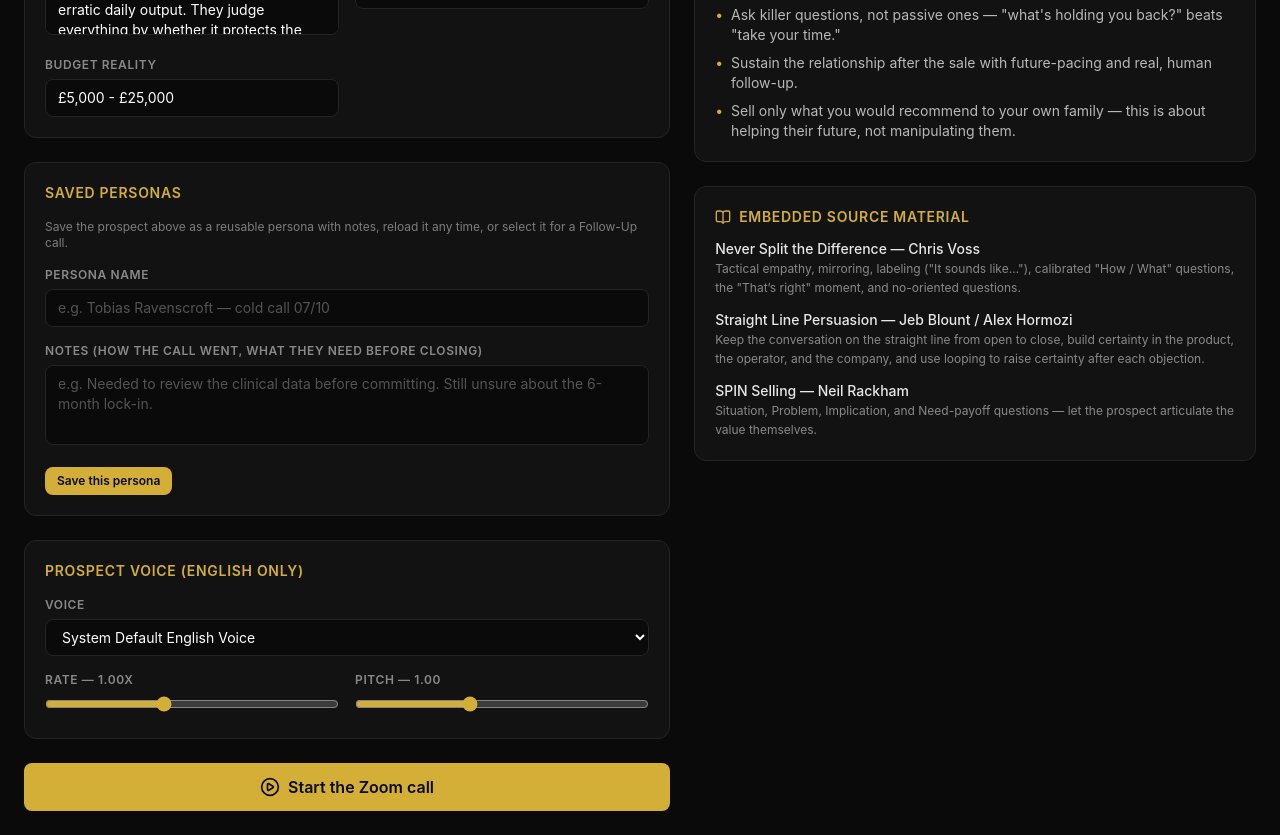
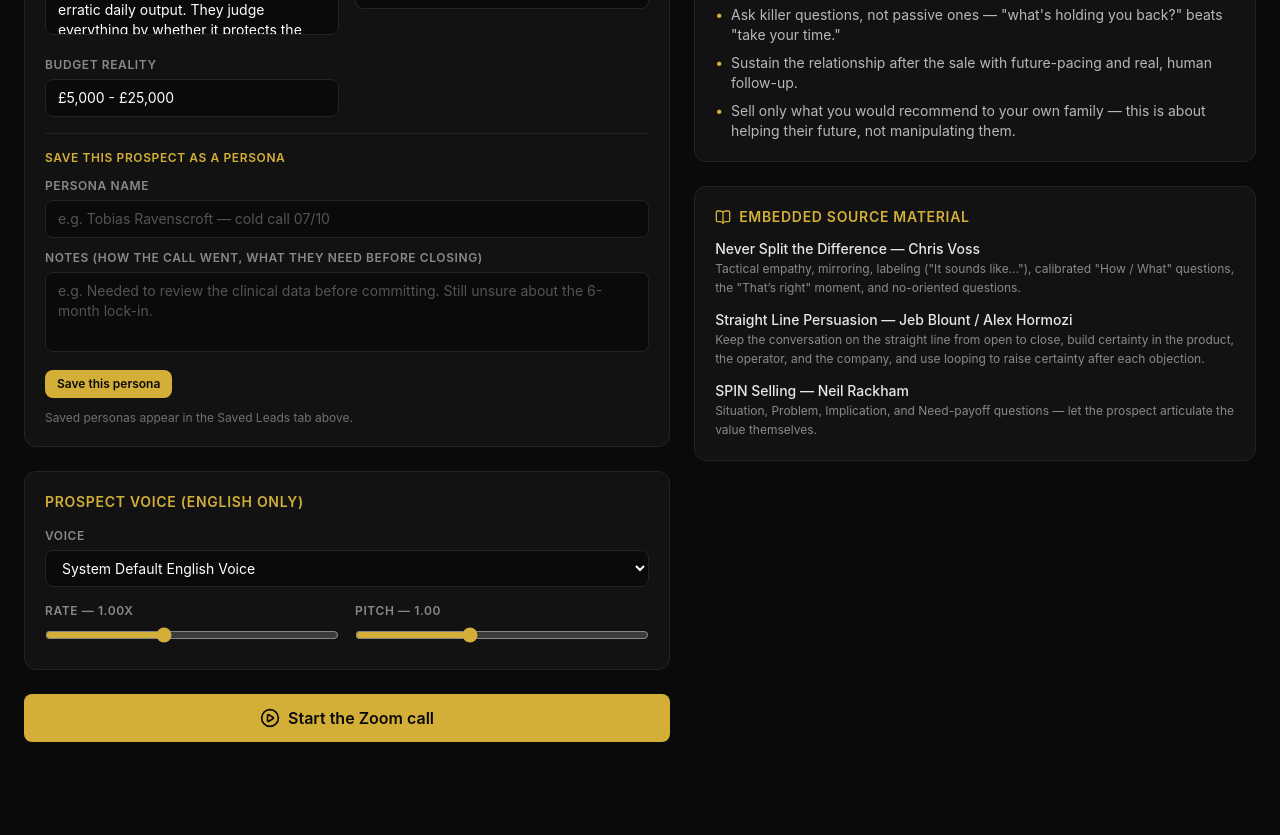
Before and after one commit to 0007sukushi/role-play-portal, a React (Vite) app: page / in a window 1280 px wide. Shown: the part 1500-2335 px from the top of the page. After the commit the page ends 2266 px from the top, so only its background shows below. Built offline with nearby package versions, Linux system fonts and the light colour scheme.

Commit message:
Add follow-up offer, persona save/load, fix angel investor terms

```diff
--- a/src/App.jsx
+++ b/src/App.jsx
@@ -2,19 +2,21 @@
 import Header from './components/Header'
 import Tabs from './components/Tabs'
 import SetupTab from './components/SetupTab'
+import SavedLeadsTab from './components/SavedLeadsTab'
 import ZoomRoom from './components/ZoomRoom'
 import Scorecard from './components/Scorecard'
 import {
   DEFAULT_SCENARIO,
   EXPERT_CLOSERS,
+  applyPersonaOffer,
   buildProspectSystemPrompt,
   buildScorecardPrompt,
   randomProspect,
 } from './lib/salesEngine'
-import { listPersonas, savePersona, deletePersona } from './lib/personaStore'
 import { callGemini, parseJsonResponse, transcriptToContents } from './lib/gemini'
 import { useSpeechRecognition } from './lib/useSpeechRecognition'
 import { useSpeechSynthesis } from './lib/useSpeechSynthesis'
+import { listPersonas, savePersona, deletePersona } from './lib/personaStore'
 
 const API_KEY_STORAGE = 'rpp.geminiApiKey'
 const SCENARIO_STORAGE = 'rpp.scenario'
@@ -142,65 +144,28 @@
     setScenario((prev) => ({ ...prev, ...randomProspect(prev.offerId) }))
   }, [])
 
-  const handleSavePersona = useCallback(
-    (name, notes) => {
-      savePersona({
-        name,
-        notes,
-        prospectName: scenario.prospectName,
-        prospectRole: scenario.prospectRole,
-        prospectCompany: scenario.prospectCompany,
-        prospectGender: scenario.prospectGender,
-        industry: scenario.industry,
-        difficulty: scenario.difficulty,
-        mood: scenario.mood,
-        primaryPain: scenario.primaryPain,
-        hiddenObjection: scenario.hiddenObjection,
-        budget: scenario.budget,
-        prospectFocus: scenario.prospectFocus,
-        sourceOfferId: scenario.offerId,
-      })
-      setPersonas(listPersonas())
-    },
-    [scenario],
-  )
-
-  const handleLoadPersona = useCallback((persona) => {
-    setScenario((prev) => ({
-      ...prev,
-      prospectName: persona.prospectName,
-      prospectRole: persona.prospectRole,
-      prospectCompany: persona.prospectCompany,
-      prospectGender: persona.prospectGender,
-      industry: persona.industry,
-      difficulty: persona.difficulty,
-      mood: persona.mood,
-      primaryPain: persona.primaryPain,
-      hiddenObjection: persona.hiddenObjection,
-      budget: persona.budget,
-      prospectFocus: persona.prospectFocus,
-      selectedPersonaId: persona.id,
-      personaNotes: persona.notes,
-    }))
-  }, [])
-
-  const handleDeletePersona = useCallback((id) => {
-    deletePersona(id)
-    setPersonas(listPersonas())
-  }, [])
-
   const setObjectionLevel = useCallback((lvl) => {
     setScenario((prev) => ({ ...prev, objectionLevel: lvl }))
   }, [])
 
-  const startCall = () => {
-    resetCall()
-    setScorecard(null)
-    setScorecardError(null)
-    setCallError(apiKey ? null : 'Add your Gemini API key in the header to start the call.')
-    setCallActive(true)
-    setTab('room')
-  }
+  // overrideScenario, when passed, is applied synchronously to scenarioRef
+  // so the very first message of the call uses the right data immediately —
+  // fixes the stale-data bug when starting a call straight from a saved persona.
+  const startCall = useCallback(
+    (overrideScenario) => {
+      if (overrideScenario) {
+        scenarioRef.current = overrideScenario
+        setScenario(overrideScenario)
+      }
+      resetCall()
+      setScorecard(null)
+      setScorecardError(null)
+      setCallError(apiKeyRef.current ? null : 'Add your Gemini API key in the header to start the call.')
+      setCallActive(true)
+      setTab('room')
+    },
+    [resetCall],
+  )
 
   const openTab = (next) => {
     if (next === 'room' && !callActive) startCall()
@@ -236,6 +201,48 @@
     generateScorecard(call)
   }
 
+  const handleSavePersona = useCallback(
+    (name, notes) => {
+      savePersona({
+        name,
+        notes,
+        prospectName: scenario.prospectName,
+        prospectRole: scenario.prospectRole,
+        prospectCompany: scenario.prospectCompany,
+        prospectGender: scenario.prospectGender,
+        industry: scenario.industry,
+        difficulty: scenario.difficulty,
+        mood: scenario.mood,
+        primaryPain: scenario.primaryPain,
+        hiddenObjection: scenario.hiddenObjection,
+        budget: scenario.budget,
+        prospectFocus: scenario.prospectFocus,
+        sourceOfferId: scenario.offerId,
+      })
+      setPersonas(listPersonas())
+    },
+    [scenario],
+  )
+
+  const handleDeletePersona = useCallback((id) => {
+    deletePersona(id)
+    setPersonas(listPersonas())
+  }, [])
+
+  const handleFollowUp = useCallback(
+    (persona) => {
+      startCall(applyPersonaOffer(persona, 'follow-up'))
+    },
+    [startCall],
+  )
+
+  const handlePractice = useCallback(
+    (persona) => {
+      startCall(applyPersonaOffer(persona, persona.sourceOfferId || 'founding-circle'))
+    },
+    [startCall],
+  )
+
   return (
     <div className="min-h-full bg-ink">
       <Header apiKey={apiKey} onApiKeyChange={setApiKey} />
@@ -247,12 +254,17 @@
             onChange={setScenario}
             onReset={() => setScenario(DEFAULT_SCENARIO)}
             onRandomize={randomizeProspect}
-            onStartCall={startCall}
+            onStartCall={() => startCall()}
             voices={voices}
+            onSavePersona={handleSavePersona}
+          />
+        )}
+        {tab === 'leads' && (
+          <SavedLeadsTab
             personas={personas}
-            onSavePersona={handleSavePersona}
-            onLoadPersona={handleLoadPersona}
-            onDeletePersona={handleDeletePersona}
+            onFollowUp={handleFollowUp}
+            onPractice={handlePractice}
+            onDelete={handleDeletePersona}
           />
         )}
         {tab === 'room' && (
--- /dev/null
+++ b/src/components/SavedLeadsTab.jsx
@@ -0,0 +1,63 @@
+import { PhoneCall, PlayCircle, Trash2, Users } from 'lucide-react'
+
+export default function SavedLeadsTab({ personas, onFollowUp, onPractice, onDelete }) {
+  if (!personas || personas.length === 0) {
+    return (
+      <div className="card flex flex-col items-center gap-3 py-16 text-center text-white/60">
+        <Users className="h-6 w-6 text-gold" />
+        <p>No saved personas yet.</p>
+        <p className="text-xs text-white/40">
+          Build a prospect in Setup & Scenario Config, then hit "Save this persona" to see it here.
+        </p>
+      </div>
+    )
+  }
+
+  return (
+    <div className="grid gap-4 sm:grid-cols-2 lg:grid-cols-3">
+      {personas.map((p) => (
+        <div key={p.id} className="card space-y-3">
+          <div className="flex items-start justify-between gap-2">
+            <div className="min-w-0">
+              <p className="truncate text-sm font-semibold text-gold">{p.name}</p>
+              <p className="truncate text-xs text-white/50">
+                {p.prospectName} · {p.prospectRole} at {p.prospectCompany}
+              </p>
+            </div>
+            <button
+              type="button"
+              onClick={() => onDelete?.(p.id)}
+              className="shrink-0 rounded-md p-1.5 text-white/30 transition hover:bg-red-500/10 hover:text-red-300"
+              title="Delete persona"
+            >
+              <Trash2 className="h-4 w-4" />
+            </button>
+          </div>
+
+          {p.notes && (
+            <p className="rounded-lg border border-edge bg-ink px-3 py-2 text-xs leading-relaxed text-white/60">
+              {p.notes}
+            </p>
+          )}
+
+          <div className="flex flex-wrap gap-2 pt-1">
+            <button
+              type="button"
+              onClick={() => onFollowUp?.(p)}
+              className="btn-gold !px-3 !py-1.5 text-xs"
+            >
+              <PhoneCall className="h-3.5 w-3.5" /> Follow-Up Call
+            </button>
+            <button
+              type="button"
+              onClick={() => onPractice?.(p)}
+              className="btn-ghost !px-3 !py-1.5 text-xs"
+            >
+              <PlayCircle className="h-3.5 w-3.5" /> Practice Call
+            </button>
+          </div>
+        </div>
+      ))}
+    </div>
+  )
+}
--- a/src/components/SetupTab.jsx
+++ b/src/components/SetupTab.jsx
@@ -22,23 +22,12 @@
   )
 }
 
-export default function SetupTab({
-  scenario,
-  onChange,
-  onReset,
-  onRandomize,
-  onStartCall,
-  voices,
-  personas = [],
-  onSavePersona,
-  onLoadPersona,
-  onDeletePersona,
-}) {
+export default function SetupTab({ scenario, onChange, onReset, onRandomize, onStartCall, voices, onSavePersona }) {
   const set = (key) => (e) => onChange({ ...scenario, [key]: e.target.value })
   const [personaName, setPersonaName] = useState('')
   const [personaNotesDraft, setPersonaNotesDraft] = useState('')
+  const [saved, setSaved] = useState(false)
 
-  // Filter strictly for English voices to prevent German/Arabic/other language bugs
   const englishVoices = voices.filter((v) => !v.lang || v.lang.toLowerCase().startsWith('en'))
   const sortedVoices = [...englishVoices].sort((a, b) => {
     const aIsGood = a.name.includes('Microsoft') || a.name.includes('Natural') || a.name.includes('Google') ? 1 : 0
@@ -48,10 +37,18 @@
 
   const personaEnabled = Boolean(scenario.enableCloserPersona)
 
+  const handleSave = () => {
+    if (!personaName.trim()) return
+    onSavePersona?.(personaName.trim(), personaNotesDraft.trim())
+    setPersonaName('')
+    setPersonaNotesDraft('')
+    setSaved(true)
+    setTimeout(() => setSaved(false), 2000)
+  }
+
   return (
     <div className="grid gap-6 lg:grid-cols-[minmax(0,1.15fr)_minmax(0,1fr)]">
       <section className="space-y-6">
-        {/* Choose an offer */}
         <div className="card space-y-3">
           <h2 className="text-sm font-semibold uppercase tracking-wider text-gold">Choose an offer</h2>
           <div className="flex flex-wrap gap-2">
@@ -81,7 +78,6 @@
           </p>
         </div>
 
-        {/* Expert Closer Persona Toggle & Picker */}
         <div className="card space-y-4">
           <div className="flex items-center justify-between">
             <div>
@@ -128,7 +124,6 @@
           )}
         </div>
 
-        {/* Offer Details */}
         <div className="card space-y-4">
           <div className="flex items-center justify-between">
             <h2 className="flex items-center gap-2 text-sm font-semibold uppercase tracking-wider text-gold">
@@ -152,7 +147,6 @@
           </Field>
         </div>
 
-        {/* AI Prospect */}
         <div className="card space-y-4">
           <div className="flex items-center justify-between">
             <h2 className="text-sm font-semibold uppercase tracking-wider text-gold">AI Prospect</h2>
@@ -219,15 +213,9 @@
               <input className="field" value={scenario.budget} onChange={set('budget')} />
             </Field>
           </div>
-        </div>
 
-        {/* Saved Personas */}
-        <div className="card space-y-4">
-          <h2 className="text-sm font-semibold uppercase tracking-wider text-gold">Saved Personas</h2>
-          <p className="text-xs text-white/45">
-            Save the prospect above as a reusable persona with notes, reload it any time, or select it for a
-            Follow-Up call.
-          </p>
+          <div className="space-y-3 border-t border-edge pt-4">
+            <h3 className="text-xs font-semibold uppercase tracking-wider text-gold">Save this prospect as a persona</h3>
             <Field label="Persona name">
               <input
                 className="field"
@@ -244,49 +232,13 @@
                 placeholder="e.g. Needed to review the clinical data before committing. Still unsure about the 6-month lock-in."
               />
             </Field>
-          <button
-            type="button"
-            onClick={() => {
-              if (!personaName.trim()) return
-              onSavePersona?.(personaName.trim(), personaNotesDraft.trim())
-              setPersonaName('')
-              setPersonaNotesDraft('')
-            }}
-            className="btn-gold !px-3 !py-1.5 text-xs"
-          >
-            Save this persona
+            <button type="button" onClick={handleSave} className="btn-gold !px-3 !py-1.5 text-xs">
+              {saved ? 'Saved ✓' : 'Save this persona'}
             </button>
-
-          {personas.length > 0 && (
-            <div className="space-y-2 border-t border-edge pt-3">
-              {personas.map((p) => (
-                <div
-                  key={p.id}
-                  className="flex items-center justify-between gap-2 rounded-lg border border-edge bg-ink px-3 py-2"
-                >
-                  <div className="min-w-0">
-                    <p className="truncate text-sm font-medium text-white/85">{p.name}</p>
-                    {p.notes && <p className="truncate text-xs text-white/45">{p.notes}</p>}
-                  </div>
-                  <div className="flex shrink-0 gap-2">
-                    <button type="button" onClick={() => onLoadPersona?.(p)} className="btn-ghost !px-2 !py-1 text-[11px]">
-                      Load
-                    </button>
-                    <button
-                      type="button"
-                      onClick={() => onDeletePersona?.(p.id)}
-                      className="btn-ghost !px-2 !py-1 text-[11px] text-red-300"
-                    >
-                      Delete
-                    </button>
+            <p className="text-xs text-white/40">Saved personas appear in the Saved Leads tab above.</p>
           </div>
         </div>
-              ))}
-            </div>
-          )}
-        </div>
 
-        {/* Prospect Voice (English Only) */}
         <div className="card space-y-4">
           <h2 className="text-sm font-semibold uppercase tracking-wider text-gold">Prospect Voice (English Only)</h2>
           <Field label="Voice">
@@ -334,7 +286,6 @@
         </button>
       </section>
 
-      {/* Right Sidebar */}
       <aside className="space-y-6">
         <div className="card space-y-4">
           <h2 className="flex items-center gap-2 text-sm font-semibold uppercase tracking-wider text-gold">
--- a/src/components/Tabs.jsx
+++ b/src/components/Tabs.jsx
@@ -1,7 +1,8 @@
-import { ClipboardCheck, Settings2, Video } from 'lucide-react'
+import { ClipboardCheck, Settings2, Users, Video } from 'lucide-react'
 
 const TABS = [
   { id: 'setup', label: 'Setup & Scenario Config', icon: Settings2 },
+  { id: 'leads', label: 'Saved Leads', icon: Users },
   { id: 'room', label: 'Simulated Zoom Room', icon: Video },
   { id: 'scorecard', label: 'Post-Call Scorecard', icon: ClipboardCheck },
 ]
```
Also changed, not shown: src/lib/salesEngine.js. Lines whose indentation alone changed are shown as unchanged.
